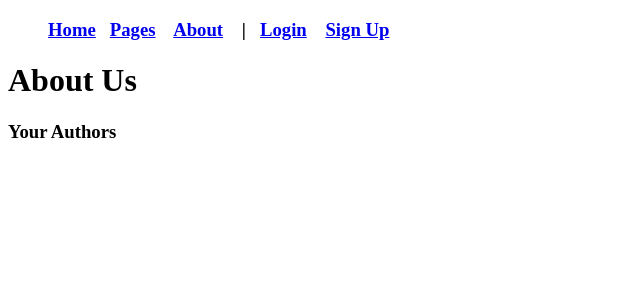
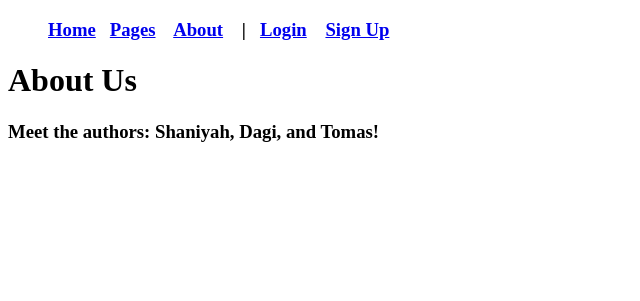
Before and after one commit to shaniyaclement/Restaurant-Review-Wiki-Webpage, a Flask app: template flaskr/templates/about.html in a window 1280 px wide. Shown: the top 301 px of the page, without its empty margins (0-640 px from the left). Run offline with Flask 2, Linux system fonts and the light colour scheme; the template is opened without the code that fills it, so the values that code supplies are empty.

Commit message:
Update about us styling

```diff
--- a/flaskr/templates/about.html
+++ b/flaskr/templates/about.html
@@ -8,9 +8,23 @@
 
 
 {% block content %}
+<head>
+    <style>
+      .images {
+        display: flex;
+        flex-wrap: wrap;
+        justify-content: left;
+      }
+    .images img {
+    width: 300px;
+    height: 300px;
+    margin: 10px;
+  }
+</style>
+</head>
 <body>
 <h1>About Us</h1>
-<h3>Your Authors</h3>
+<h3>Meet the authors: Shaniyah, Dagi, and Tomas!</h3>
     <div class="images">
         {% for name in image_names %}
             <img style = "max-width: 50%; height: auto" src="https://storage.googleapis.com/about-us-pictures/{{name}}" alt="{{ name }}">
```
